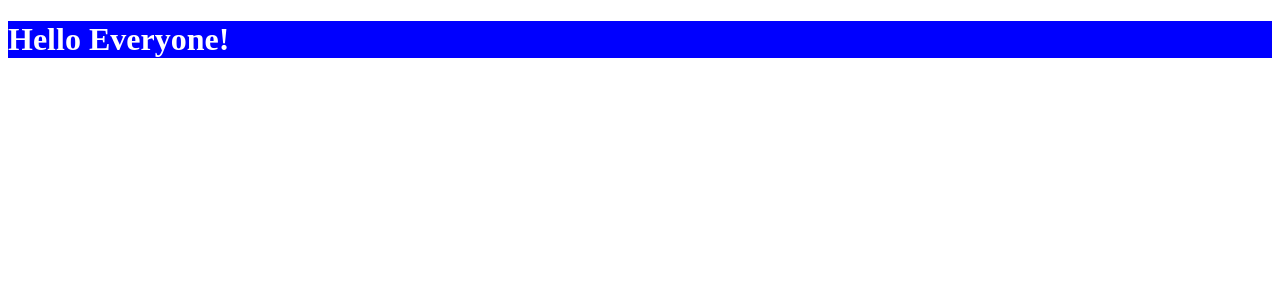
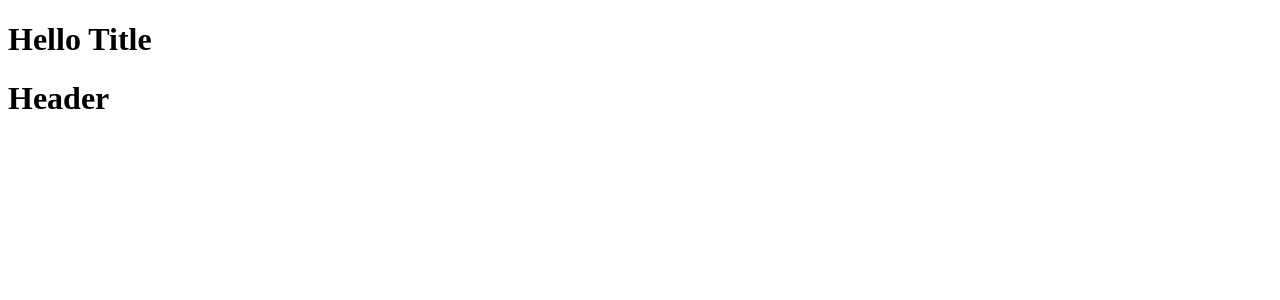
Before and after one commit to niketanmoon/react-namaste-course, a React (Vite) app: page / in a window 1280 px wide. Shown: the top 300 px of the page. Built offline with nearby package versions, Linux system fonts and the light colour scheme.

Commit message:
Done with Chapter 3

```diff
--- a/App.js
+++ b/App.js
@@ -1,9 +1,27 @@
 import React from "react";
 import ReactDOM from "react-dom/client";
-const heading = React.createElement(
-  "h1",
-  { id: "container" },
-  "Hello Everyone!"
+// const heading = React.createElement(
+//   "h1",
+//   { id: "container" },
+//   "Hello Everyone!"
+// );
+const heading2 = (
+  <h1 id="container" key="h1">
+    Namaste React
+  </h1>
 );
+
+const Title = () => {
+  return <h1 id="title">Hello Title</h1>;
+};
+const HeaderComponent = () => {
+  return (
+    <header>
+      {/* {Title()} */}
+      <Title />
+      <h1>Header</h1>
+    </header>
+  );
+};
 const root = ReactDOM.createRoot(document.getElementById("root"));
-root.render(heading);
+root.render(<HeaderComponent />);
--- a/package.json
+++ b/package.json
@@ -4,6 +4,8 @@
   "description": "This is a course on namaste react",
   "main": "App.js",
   "scripts": {
+    "start": "parcel index.html",
+    "build": "parcel build index.html",
     "test": "jest"
   },
   "repository": {
@@ -17,6 +19,8 @@
   },
   "homepage": "https://github.com/niketanmoon/react-namaste-course#readme",
   "devDependencies": {
+    "@babel/core": "^7.26.8",
+    "babel-plugin-transform-remove-console": "^6.9.4",
     "parcel": "^2.13.3",
     "process": "^0.11.10"
   },
```
Also changed, not shown: .babelrc (added), 1 other file (tests, documents, lock files or other folders).
